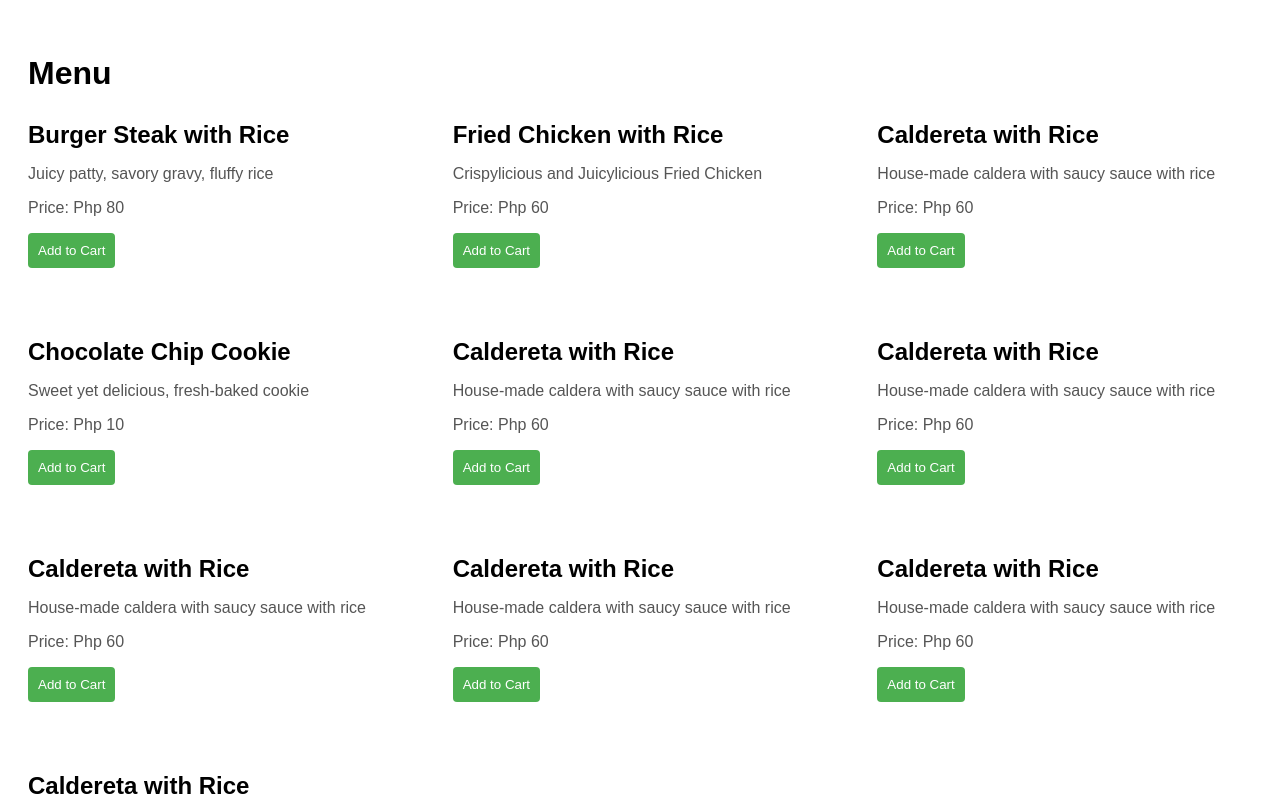
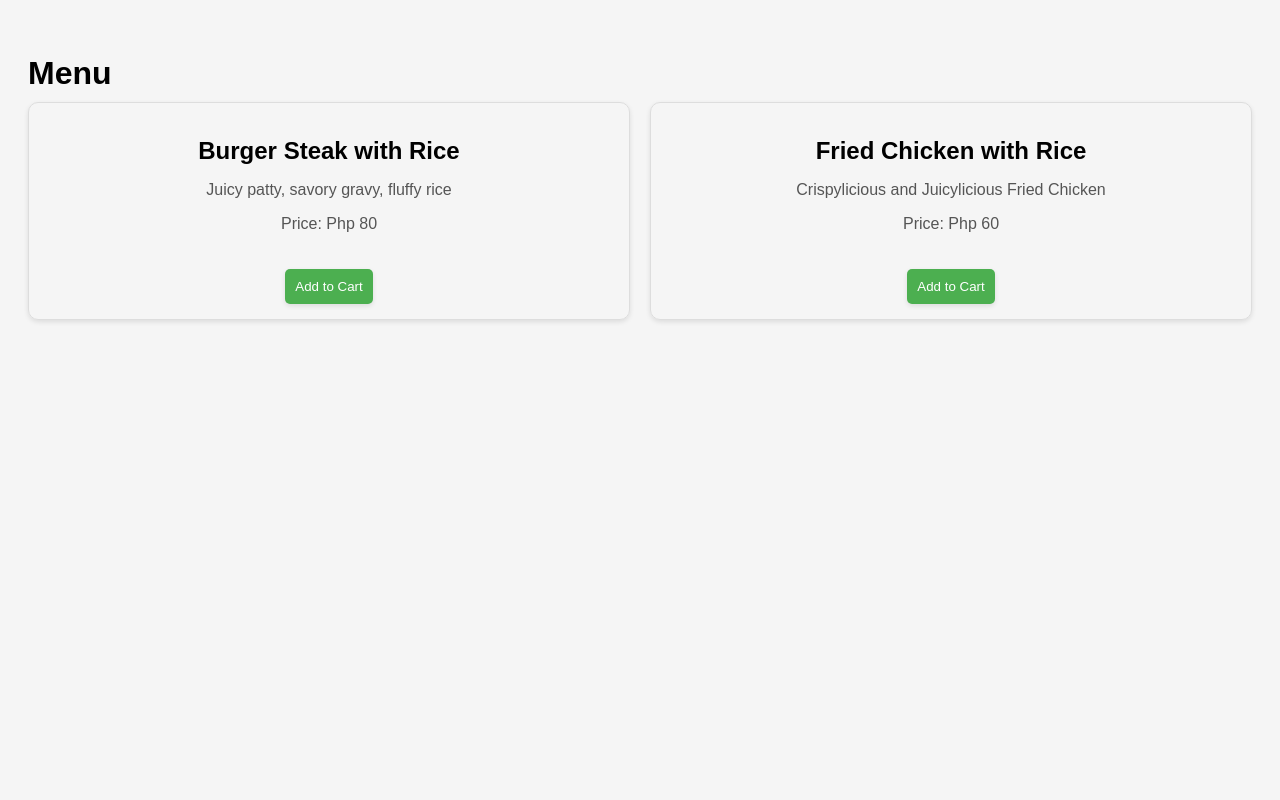
Before and after one commit to 016Dan/WEB-DEVELOPMENT-PROJECT, a React (Create React App) app in the folder to-do-list-web-app/: page /menu in a window 1280 px wide. Shown: the top 800 px of the page. Built offline with nearby package versions, Linux system fonts and the light colour scheme.

Commit message:
added the cart.js and edited the app.css
added the cart.js and edited the app.css

```diff
--- a/to-do-list-web-app/src/App.css
+++ b/to-do-list-web-app/src/App.css
@@ -1,13 +1,15 @@
+/* App.css */
 
 body {
-  font-family: 'Arial', sans-serif;
-  background-color: white;
+  font-family: "Arial", sans-serif;
+  background-color: #f5f5f5; /* Use a light background color */
 }
 
 .app-nav {
   background-color: #333;
   padding: 10px;
   color: white;
+  box-shadow: 0px 2px 5px rgba(0, 0, 0, 0.2); /* Add a subtle box shadow */
 }
 
 nav ul {
@@ -32,23 +34,40 @@ nav a {
   margin: 20px auto;
 }
 
-/* Menu Section */
-.menu {
+/* Menu & Cart Section */
+.menu,
+.cart {
   padding: 20px;
 }
 
-.menu-items {
+.menu-items,
+.cart-items {
   display: grid;
   grid-template-columns: repeat(auto-fit, minmax(300px, 1fr));
-  gap: 50px;
+  gap: 20px;
   flex-grow: 1;
 }
 
+.food-item,
+.cart-item {
+  border: 1px solid #ddd;
+  padding: 15px;
+  text-align: center;
+  border-radius: 10px; /* Add border-radius for softened edges */
+  box-shadow: 0px 2px 5px rgba(0, 0, 0, 0.1); /* Add a subtle box shadow */
+}
 
-
+.menu-cart,
+.cart-total {
+  background-color: #4caf50; /* Highlight color */
+  color: white;
+  padding: 10px;
+  border-radius: 5px; /* Add border-radius for softened edges */
+  box-shadow: 0px 2px 5px rgba(0, 0, 0, 0.1); /* Add a subtle box shadow */
+  margin-top: 20px; /* Add margin to separate from items */
+}
 
 /* About Section */
-
 .text-3 {
   text-align: center;
   font-size: 20px;
--- a/to-do-list-web-app/src/App.js
+++ b/to-do-list-web-app/src/App.js
@@ -19,6 +19,7 @@ const App = () => {
   const [loggedIn, setLoggedIn] = useState(false);
   const [loggedOut, setLoggedOut] = useState(false);
   const [username, setUsername] = useState("");
+  const [cartItems, setCartItems] = useState([]); // Added cartItems state
 
   const handleLogin = (user) => {
     setLoggedIn(true);
@@ -63,15 +64,19 @@ const App = () => {
         </nav>
 
         <Routes>
-          {/* Redirect to the login page by default */}
           <Route
             path="/"
             element={loggedIn ? <Navigate to="/" /> : <Navigate to="/login" />}
           />
           <Route path="/home" element={<Home />} />
-          <Route path="/menu" element={<Menu />} />
-          <Route path="/cart" element={<Cart />} />
-          <Route path="/orders" element={<Orders />} />
+          <Route
+            path="/menu"
+            element={<Menu setCartItems={setCartItems} />} // Passed setCartItems as a prop
+          />
+          <Route
+            path="/cart"
+            element={<Cart cartItems={cartItems} />} // Passed cartItems as a prop
+          />
           <Route
             path="/account"
             element={loggedIn ? <Account /> : <Navigate to="/login" />}
--- a/to-do-list-web-app/src/components/Cart.js
+++ b/to-do-list-web-app/src/components/Cart.js
@@ -1,10 +1,31 @@
+// Cart.js
+
 import React from "react";
 
-const Cart = () => {
+const Cart = ({ cartItems }) => {
+  const totalAmount = cartItems.reduce((total, item) => total + item.price, 0);
+
   return (
-    <div>
-      <h2>Cart</h2>
-    </div>
+    <section className="cart">
+      <h1>Shopping Cart</h1>
+      {cartItems && cartItems.length === 0 ? (
+        <p>Your cart is empty.</p>
+      ) : (
+        <div className="cart-items">
+          {cartItems.map((item) => (
+            <div key={item.id} className="cart-item">
+              <h2>{item.name}</h2>
+              <p>{item.description}</p>
+              <p>Price: Php {item.price}</p>
+            </div>
+          ))}
+        </div>
+      )}
+      <div className="cart-total">
+        <p>Total: Php {totalAmount}</p>
+      </div>
+      {/* Add checkout or other actions here */}
+    </section>
   );
 };
 
--- a/to-do-list-web-app/src/components/Menu.js
+++ b/to-do-list-web-app/src/components/Menu.js
@@ -1,18 +1,20 @@
 import React, { useState } from "react";
-import { Link } from "react-router-dom";
-import "./Cart";
+import { useNavigate } from "react-router-dom";
 
-const Menu = () => {
-  const [cartItems, setCartItems] = useState([]);
+const Menu = ({ setCartItems }) => {
+  // Added setCartItems prop
+  const navigate = useNavigate();
 
   const handleAddToCart = (item) => {
-    setCartItems([...cartItems, item]);
+    setCartItems((prevCartItems) => [...prevCartItems, item]); // Updated to use previous state
+    navigate("/cart");
   };
+
   const foodItems = [
     {
       id: 1,
       name: "Burger Steak with Rice",
-      description: " Juicy patty, savory gravy, fluffy rice ",
+      description: "Juicy patty, savory gravy, fluffy rice",
       price: 80.0,
     },
     {
@@ -21,54 +23,7 @@ const Menu = () => {
       description: "Crispylicious and Juicylicious Fried Chicken",
       price: 60.0,
     },
-    {
-      id: 3,
-      name: "Caldereta with Rice",
-      description: "House-made caldera with saucy sauce with rice",
-      price: 60.0,
-    },
-    {
-      id: 4,
-      name: "Chocolate Chip Cookie",
-      description: "Sweet yet delicious, fresh-baked cookie",
-      price: 10.0,
-    },
-    {
-      id: 5,
-      name: "Caldereta with Rice",
-      description: "House-made caldera with saucy sauce with rice",
-      price: 60.0,
-    },
-    {
-      id: 6,
-      name: "Caldereta with Rice",
-      description: "House-made caldera with saucy sauce with rice",
-      price: 60.0,
-    },
-    {
-      id: 7,
-      name: "Caldereta with Rice",
-      description: "House-made caldera with saucy sauce with rice",
-      price: 60.0,
-    },
-    {
-      id: 8,
-      name: "Caldereta with Rice",
-      description: "House-made caldera with saucy sauce with rice",
-      price: 60.0,
-    },
-    {
-      id: 9,
-      name: "Caldereta with Rice",
-      description: "House-made caldera with saucy sauce with rice",
-      price: 60.0,
-    },
-    {
-      id: 10,
-      name: "Caldereta with Rice",
-      description: "House-made caldera with saucy sauce with rice",
-      price: 60.0,
-    },
+    // ... (other food items)
   ];
 
   return (
@@ -86,9 +41,6 @@ const Menu = () => {
           </div>
         ))}
       </div>
-      <Link to="/cart">
-        <button>View Cart</button>
-      </Link>
     </section>
   );
 };
```
